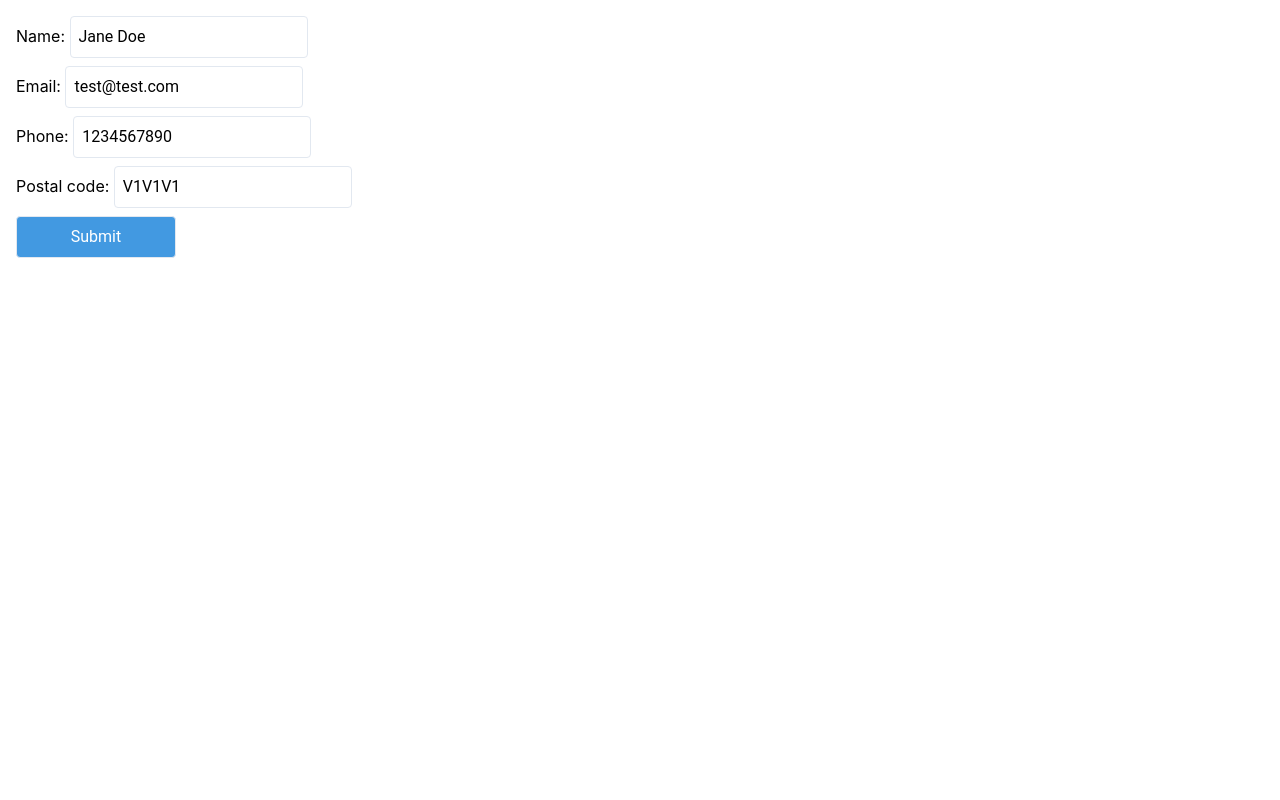
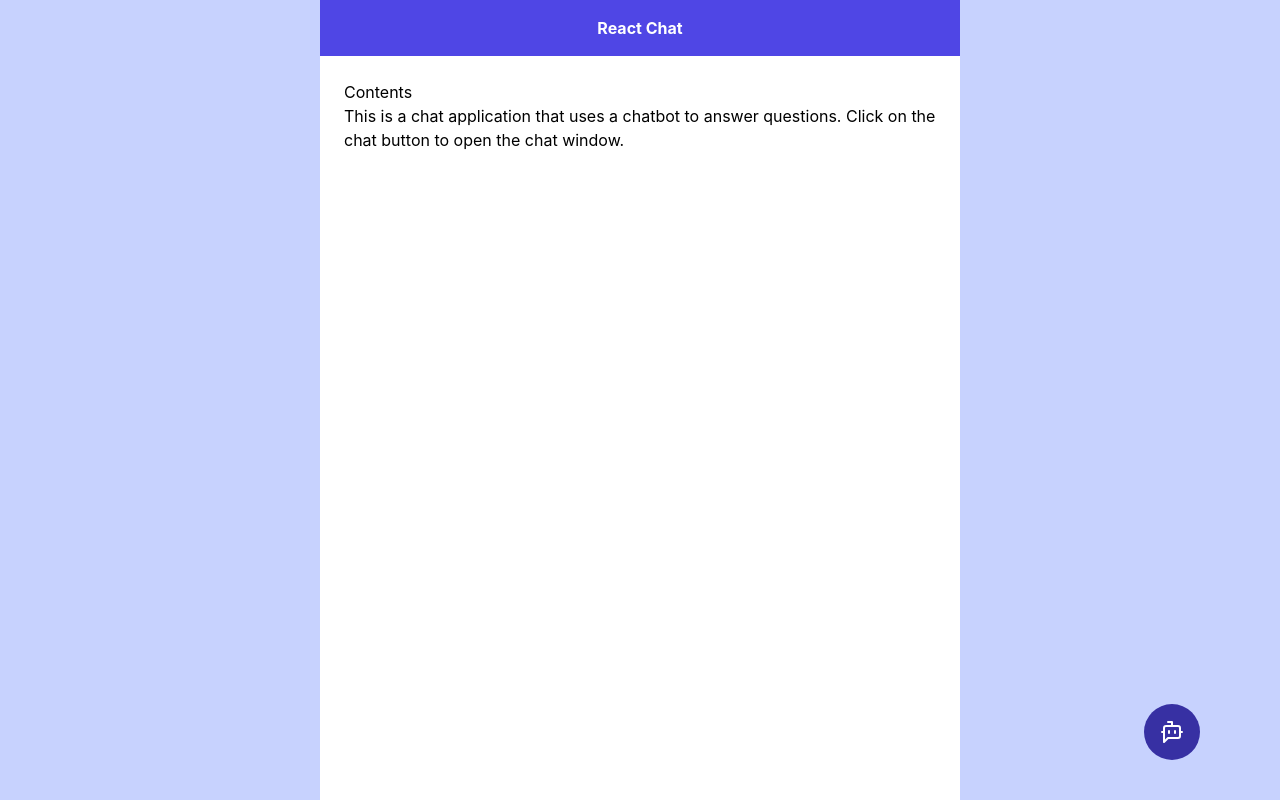
Before and after one commit to Akikaze1119/chatbot-app, a React (Create React App) app: page / in a window 1280 px wide. Built offline with nearby package versions, Linux system fonts and the light colour scheme.

Commit message:
feat: create chat-bot button

```diff
--- a/package.json
+++ b/package.json
@@ -15,6 +15,7 @@
     "cors": "^2.8.5",
     "dotenv": "^16.4.5",
     "express": "^4.19.2",
+    "lucide-react": "^0.428.0",
     "nodemon": "^3.1.0",
     "react": "^18.3.1",
     "react-dom": "^18.3.1",
@@ -29,8 +30,7 @@
     "dev": "concurrently \"npm run start:backend\" \"npm run start:frontend\"",
     "build": "react-scripts build",
     "test": "react-scripts test",
-    "eject": "react-scripts eject",
-    "start": "node server.js"
+    "eject": "react-scripts eject"
   },
   "eslintConfig": {
     "extends": [
--- a/src/App.js
+++ b/src/App.js
@@ -1,97 +1,28 @@
 import { useState } from 'react';
-import UserForm from './components/Form.jsx';
-import { formatText } from './utils/formatText.js';
+
+import ChatBox from './components/ChatBox.jsx';
+import ChatButton from './components/ChatButton.jsx';
 
 function App() {
-  const [value, setValue] = useState('');
-  const [error, setError] = useState('');
-  const [chatHistory, setChatHistory] = useState([]);
-  const [showForm, setShowForm] = useState(true);
-
-  const getResponse = async (userText, history) => {
-    if (!userText) {
-      setError('ERROR! Please press clear button and ask a question');
-      return;
-    }
-    try {
-      const options = {
-        method: 'POST',
-        body: JSON.stringify({
-          history: history,
-          message: userText,
-        }),
-        headers: {
-          'Content-Type': 'application/json',
-        },
-      };
-      const response = await fetch('http://localhost:8000/gemini', options);
-      const data = await response.text();
-      console.log('Gemini res data:', data);
-      setChatHistory((oldChatHistory) => [
-        ...oldChatHistory,
-        {
-          role: 'user',
-          parts: [{ text: userText }],
-        },
-        {
-          role: 'model',
-          parts: [{ text: data }],
-        },
-      ]);
-      setValue('');
-    } catch (error) {
-      console.error(error);
-      setError('Something went wrong! Please try again later');
-    }
-  };
-
-  const clear = () => {
-    setValue('');
-    setError('');
-    setChatHistory([]);
-  };
-
+  const [open, setOpen] = useState(false);
   return (
-    <div className='w-full'>
-      <section className='m-4 max-w-4xl'>
-        {showForm && <UserForm getResponse={getResponse} onShowForm={setShowForm} />}
-        {!showForm && (
-          <div>
-            <h2 className='text-xl'>What do you want to know?</h2>
-            <div className='input-container'>
-              <input
-                className='w-1/2 border-2 border-gray-300 p-2 rounded-lg mr-2'
-                value={value}
-                placeholder='Ask me anything...'
-                onChange={(e) => setValue(e.target.value)}
-              />
-              {!error && (
-                <button
-                  onClick={() => getResponse(value, chatHistory)}
-                  disabled={chatHistory.length < 2 && true}
-                >
-                  Ask me
-                </button>
-              )}
-              {error && <button onClick={clear}>Clear</button>}
-            </div>
-            {error && <p>error {error}</p>}
-            <div className='mt-4'>
-              {chatHistory.slice(2).map((chatItem, _index) => (
-                <div className='mb-4' key={_index + 2}>
-                  <p>{chatItem.role} :</p>
-                  {chatItem.role === 'model' && (
-                    <p className='bg-violet-100 p-4'>{formatText(chatItem.parts[0].text)}</p>
-                  )}
-                  {chatItem.role === 'user' && (
-                    <p className='bg-sky-100 p-4'>{formatText(chatItem.parts[0].text)}</p>
-                  )}
-                </div>
-              ))}
-            </div>
-          </div>
-        )}
-      </section>
+    <div className={'flex justify-center items-start min-h-dvh bg-indigo-200'}>
+      <div className={'max-w-screen-sm min-h-dvh w-full h-full bg-white relative'}>
+        <header className={'bg-indigo-600 p-4 flex justify-center'}>
+          <h1 className='text-white font-bold'>React Chat</h1>
+        </header>
+        <main className={'p-6'}>
+          <h2>Contents</h2>
+          <p>
+            This is a chat application that uses a chatbot to answer questions. Click on the chat
+            button to open the chat window.
+          </p>
+          <aside>
+            <ChatButton open={open} setOpen={setOpen} />
+            {open && <ChatBox />}
+          </aside>
+        </main>
+      </div>
     </div>
   );
 }
--- /dev/null
+++ b/src/components/Chat.jsx
@@ -0,0 +1,45 @@
+import { formatText } from '../utils/formatText.js';
+
+export default function Chat({ getResponse, chatHistory, clear, error, value, setValue }) {
+  return (
+    <div>
+      <h2 className='text-xl'>What do you want to know?</h2>
+      <div className='input-container'>
+        <input
+          className='w-1/2 border-2 border-gray-300 p-2 rounded-lg mr-2'
+          value={value}
+          placeholder='Ask me anything...'
+          onChange={(e) => setValue(e.target.value)}
+        />
+        {!error && (
+          <button
+            className={'submit-button'}
+            onClick={() => getResponse(value, chatHistory)}
+            disabled={chatHistory.length < 2 && true}
+          >
+            Ask me
+          </button>
+        )}
+        {error && (
+          <button className={'submit-button'} onClick={clear}>
+            Clear
+          </button>
+        )}
+      </div>
+      {error && <p>error {error}</p>}
+      <div className='mt-4'>
+        {chatHistory.slice(2).map((chatItem, _index) => (
+          <div className='mb-4' key={_index + 2}>
+            <p>{chatItem.role} :</p>
+            {chatItem.role === 'model' && (
+              <p className='bg-violet-100 p-4'>{formatText(chatItem.parts[0].text)}</p>
+            )}
+            {chatItem.role === 'user' && (
+              <p className='bg-sky-100 p-4'>{formatText(chatItem.parts[0].text)}</p>
+            )}
+          </div>
+        ))}
+      </div>
+    </div>
+  );
+}
--- /dev/null
+++ b/src/components/ChatBox.jsx
@@ -0,0 +1,71 @@
+import { useState } from 'react';
+import UserForm from './UserForm.jsx';
+import Chat from './Chat.jsx';
+
+export default function ChatBox() {
+  const [value, setValue] = useState('');
+  const [error, setError] = useState('');
+  const [chatHistory, setChatHistory] = useState([]);
+  const [showForm, setShowForm] = useState(true);
+
+  const getResponse = async (userText, history) => {
+    if (!userText) {
+      setError('ERROR! Please press clear button and ask a question');
+      return;
+    }
+    try {
+      const options = {
+        method: 'POST',
+        body: JSON.stringify({
+          history: history,
+          message: userText,
+        }),
+        headers: {
+          'Content-Type': 'application/json',
+        },
+      };
+      const response = await fetch('http://localhost:8000/gemini', options);
+      const data = await response.text();
+      console.log('Gemini res data:', data);
+      setChatHistory((oldChatHistory) => [
+        ...oldChatHistory,
+        {
+          role: 'user',
+          parts: [{ text: userText }],
+        },
+        {
+          role: 'model',
+          parts: [{ text: data }],
+        },
+      ]);
+      setValue('');
+    } catch (error) {
+      console.error(error);
+      setError('Something went wrong! Please try again later');
+    }
+  };
+
+  const clear = () => {
+    setValue('');
+    setError('');
+    setChatHistory([]);
+  };
+
+  return (
+    <div className='w-full'>
+      <section className='m-4 max-w-4xl'>
+        {showForm && <UserForm getResponse={getResponse} onShowForm={setShowForm} />}
+        {!showForm && (
+          <Chat
+            getResponse={getResponse}
+            chatHistory={chatHistory}
+            clear={clear}
+            error={error}
+            value={value}
+            setValue={setValue}
+          />
+        )}
+      </section>
+    </div>
+  );
+}
--- /dev/null
+++ b/src/components/ChatButton.jsx
@@ -0,0 +1,14 @@
+import { BotMessageSquare } from 'lucide-react';
+
+export default function ChatButton({ open, setOpen }) {
+  return (
+    <button
+      className={
+        'w-14 h-14 rounded-full bg-indigo-800 flex justify-center items-center fixed bottom-4 right-4 md:bottom-10 md:right-20'
+      }
+      onClick={() => setOpen(!open)}
+    >
+      <BotMessageSquare className={'text-white'} />
+    </button>
+  );
+}
--- a/src/components/form.jsx
+++ b/src/form.jsx
@@ -1,12 +1,11 @@
 import { useState } from 'react';
 
 export default function UserForm({ getResponse, onShowForm }) {
-  const [error, setError] = useState(null);
   const [userInfo, setUserInfo] = useState({
     name: 'Jane Doe',
     email: 'test@test.com',
     phone: '1234567890',
-    postalCode: 'V1V1V1',
+    postcode: 'V1V 1V1',
   });
 
   const handleUserInfoChange = (e) => {
@@ -17,41 +16,11 @@ export default function UserForm({ getResponse, onShowForm }) {
     }));
   };
 
-  const createUser = async () => {
-    try {
-      const response = await fetch('http://localhost:8000/api/chats', {
-        method: 'POST',
-        headers: {
-          'Content-Type': 'application/json',
-        },
-        body: JSON.stringify(userInfo),
-      });
-      const data = await response.json();
-      console.log(data);
-      if (response.status !== 200) throw new Error(data);
-      return data;
-    } catch (error) {
-      return { error: error.message };
-    }
-  };
-
-  const handleSubmitUserInfo = async (e) => {
+  const handleSubmitUserInfo = (e) => {
     e.preventDefault();
-    try {
-      const result = await createUser();
-      if (result.error) {
-        setError(result.error);
-      } else {
-        let prompt = `I'm sending my info. Talk based on my info. When I ask you about location, you have to answer based on my postal code. User info: ${userInfo.name}, ${userInfo.email}, ${userInfo.phone}, ${userInfo.postalCode}`;
-        getResponse(prompt, []);
-        setError(null);
-        setUserInfo(null);
-        onShowForm(false);
-      }
-    } catch (error) {
-      console.error(error);
-      setError('Something went wrong! Please try again later');
-    }
+    let prompt = `I'm sending my info. Talk based on my info. When I ask you about location, you have to answer based on my postal code. User info: ${userInfo.name}, ${userInfo.email}, ${userInfo.phone}, ${userInfo.postcode}`;
+    getResponse(prompt, []);
+    onShowForm(false);
   };
 
   return (
@@ -87,16 +56,15 @@ export default function UserForm({ getResponse, onShowForm }) {
         />
       </div>
       <div>
-        <label>Postal code: </label>
+        <label>Postcode: </label>
         <input
           type='text'
-          name='postalCode'
-          value={userInfo.postalCode}
+          name='postcode'
+          value={userInfo.postcode}
           onChange={handleUserInfoChange}
           required
         />
       </div>
-      {error && <p className='text-red-600'>{error}</p>}
       <button type='submit'>Submit</button>
     </form>
   );
--- a/src/index.css
+++ b/src/index.css
@@ -21,7 +21,7 @@ input {
   border-radius: 0.25rem;
 }
 
-button {
+.submit-button {
   padding: 0.5rem 1rem;
   border: 1px solid #e2e8f0;
   border-radius: 0.25rem;
@@ -30,7 +30,7 @@ button {
   max-width: 10rem;
 }
 
-button:disabled {
+.submit-button:disabled {
   background-color: #a0aec0;
 }
 
```
Also changed, not shown: src/components/UserForm.jsx (added, +105 -0 lines), 1 other file (tests, documents, lock files or other folders).
